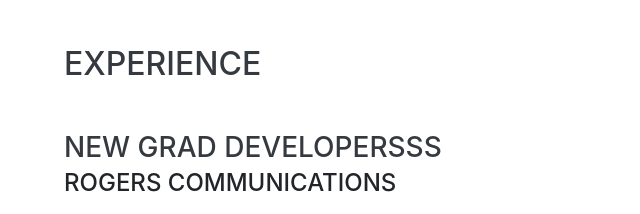
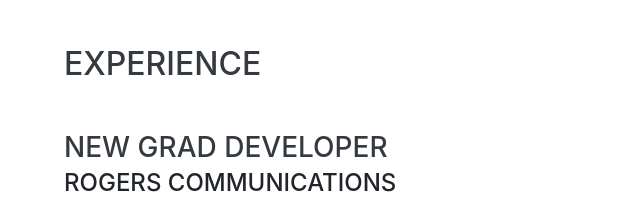
Before and after one commit to christinadeng-1015/MyResume, a website with bundled scripts: page index.html in a window 1280 px wide. Shown: the part 804-1018 px from the top of the page, 256-896 px from the left. Built offline with nearby package versions, Linux system fonts and the light colour scheme; a web font is replaced by a local one.

Commit message:
Update index.html

```diff
--- a/index.html
+++ b/index.html
@@ -96,7 +96,7 @@
 
         <div class="resume-item d-flex flex-column flex-md-row justify-content-between mb-3">
           <div class="resume-content">
-            <h3 class="mb-0">New Grad Developersss</h3>
+            <h3 class="mb-0">New Grad Developer</h3>
             <div class="subheading mb-3">Rogers Communications</div>
             <ul>
               <li>Experience in agile methodology</li>
```
